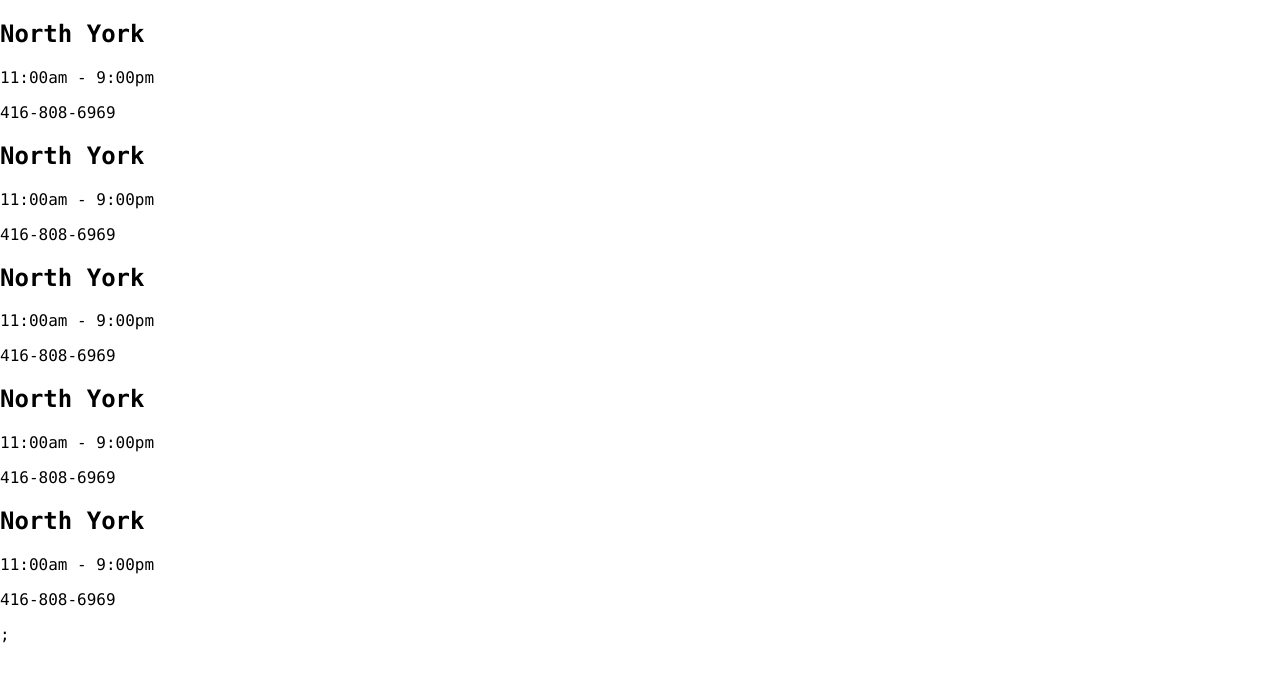
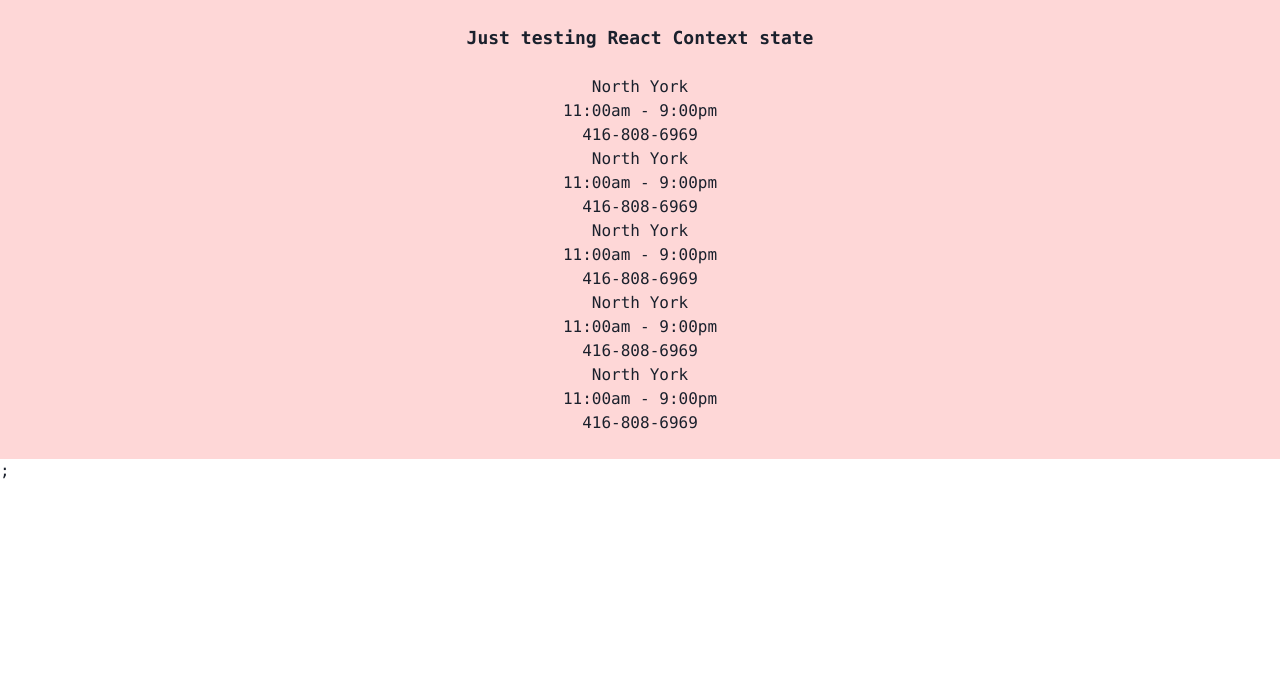
Before and after one commit to Techsip-CAP805/drinkwise, a Next.js app: page / in a window 1280 px wide. Shown: the top 682 px of the page. Built offline with nearby package versions, Linux system fonts and the light colour scheme.

Commit message:
chakraUI setup

```diff
--- a/context/drinkContext.js
+++ b/context/drinkContext.js
@@ -33,6 +33,8 @@ const DrinkProvider = ({ children }) => {
         phoneNumber: "416-808-6969"
     }
   ]);
+
+
   const [testing, setTesting] = useState("some string here");
 
   const drinkContextObject = {
@@ -51,4 +53,4 @@ const DrinkProvider = ({ children }) => {
   );
 };
 
-export {DrinkContext, DrinkProvider };
+export {DrinkContext, DrinkProvider};
--- a/src/pages/_app.js
+++ b/src/pages/_app.js
@@ -1,10 +1,13 @@
 import {DrinkProvider} from '../../context/drinkContext';
 import "@/styles/globals.css";
+import { ChakraProvider } from '@chakra-ui/react';
 
 export default function App({ Component, pageProps }) {
   return (
     <DrinkProvider>
+    <ChakraProvider>
     <Component {...pageProps} />;
+    </ChakraProvider>
     </DrinkProvider>
   )
 }
--- a/src/pages/index.js
+++ b/src/pages/index.js
@@ -1,5 +1,6 @@
 import React, {useState, useContext} from 'react';
 import {DrinkContext} from '../../context/drinkContext';
+import {Box, Container, Text} from '@chakra-ui/react';
 
 const Home = () => {
 
@@ -9,7 +10,10 @@ const Home = () => {
 
   //main page
   return (
-    <>
+    <Box bg='red.100'>
+      <Container centerContent p={6}>
+        <Text fontSize='lg' fontWeight={700}>Just testing React Context state</Text>
+        <br/>
         {locations.map((location)=> (
           <>
           <h2>{location.name}</h2>
@@ -17,7 +21,8 @@ const Home = () => {
           <p>{location.phoneNumber}</p>
           </>
         ))}
-    </>
+      </Container>
+    </Box>
   )
 }
 
```
Lines whose indentation alone changed are shown as unchanged.
